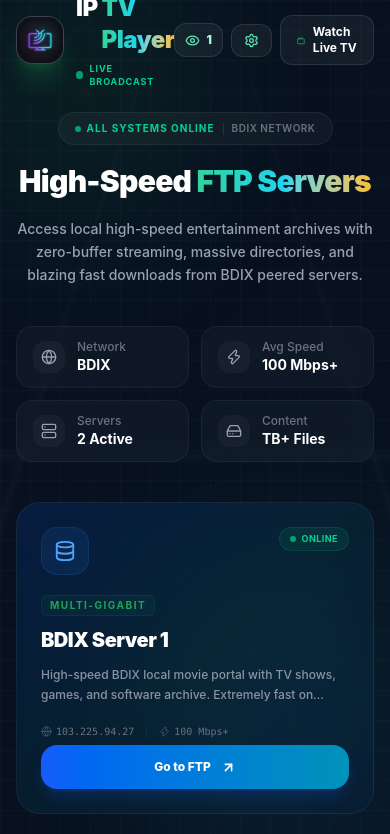
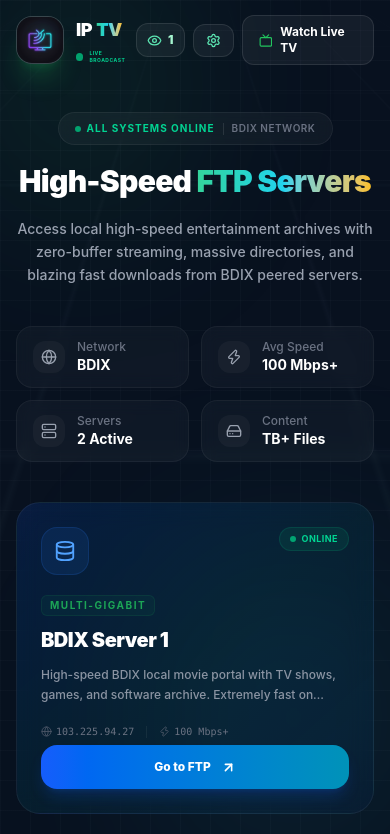
Before and after one commit to shafik4bd/live-tv-bd, a Next.js app: page /ftp in a window 390 px wide. Shown: the top 834 px of the page. Built offline with nearby package versions, Linux system fonts and the light colour scheme.

Commit message:
Adjust header text sizes and labels

```diff
--- a/app/components/Header.tsx
+++ b/app/components/Header.tsx
@@ -80,17 +80,17 @@ export default function Header() {
               </div>
               <div className="flex flex-col justify-center">
                 <div className="flex items-baseline gap-1">
-                  <span className="text-2xl sm:text-4xl font-black tracking-tight text-white">
+                  <span className="text-lg sm:text-4xl font-black tracking-tight text-white">
                     IP
                   </span>
-                  <span className="text-2xl sm:text-4xl font-black tracking-tight gradient-text">
-                    TV Player
+                  <span className="text-lg sm:text-4xl font-black tracking-tight gradient-text">
+                    TV
                   </span>
                 </div>
                 <div className="flex items-center gap-2 mt-1.5">
                   <div className="flex items-center gap-1.5">
                     <span className="h-2 w-2 rounded-full bg-emerald-500 animate-pulse" />
-                    <span className="text-[9px] sm:text-[10px] font-bold tracking-widest uppercase text-emerald-400">
+                    <span className="text-[5px] sm:text-[10px] font-bold tracking-widest uppercase text-emerald-400">
                       LIVE BROADCAST
                     </span>
                   </div>
```
